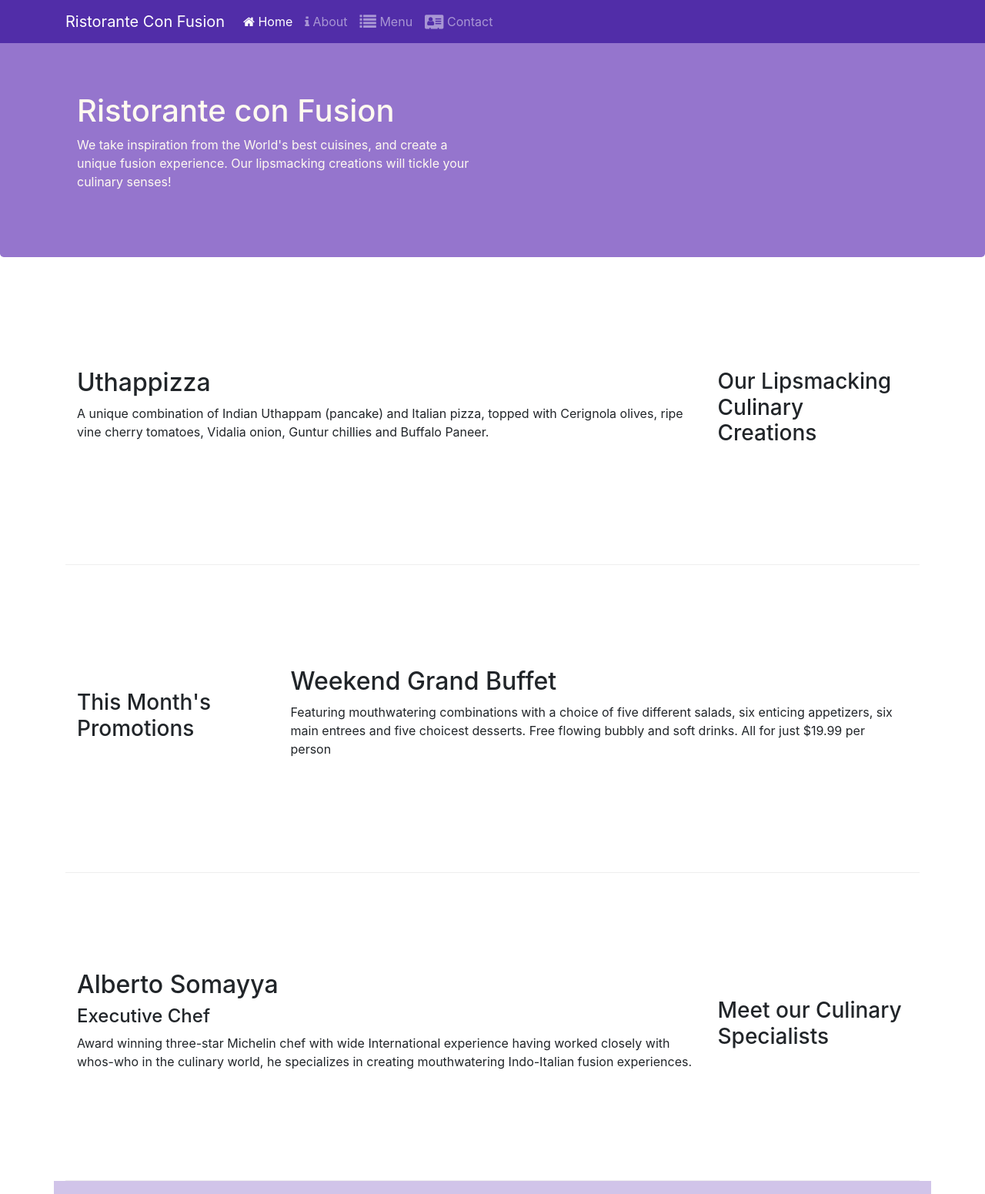
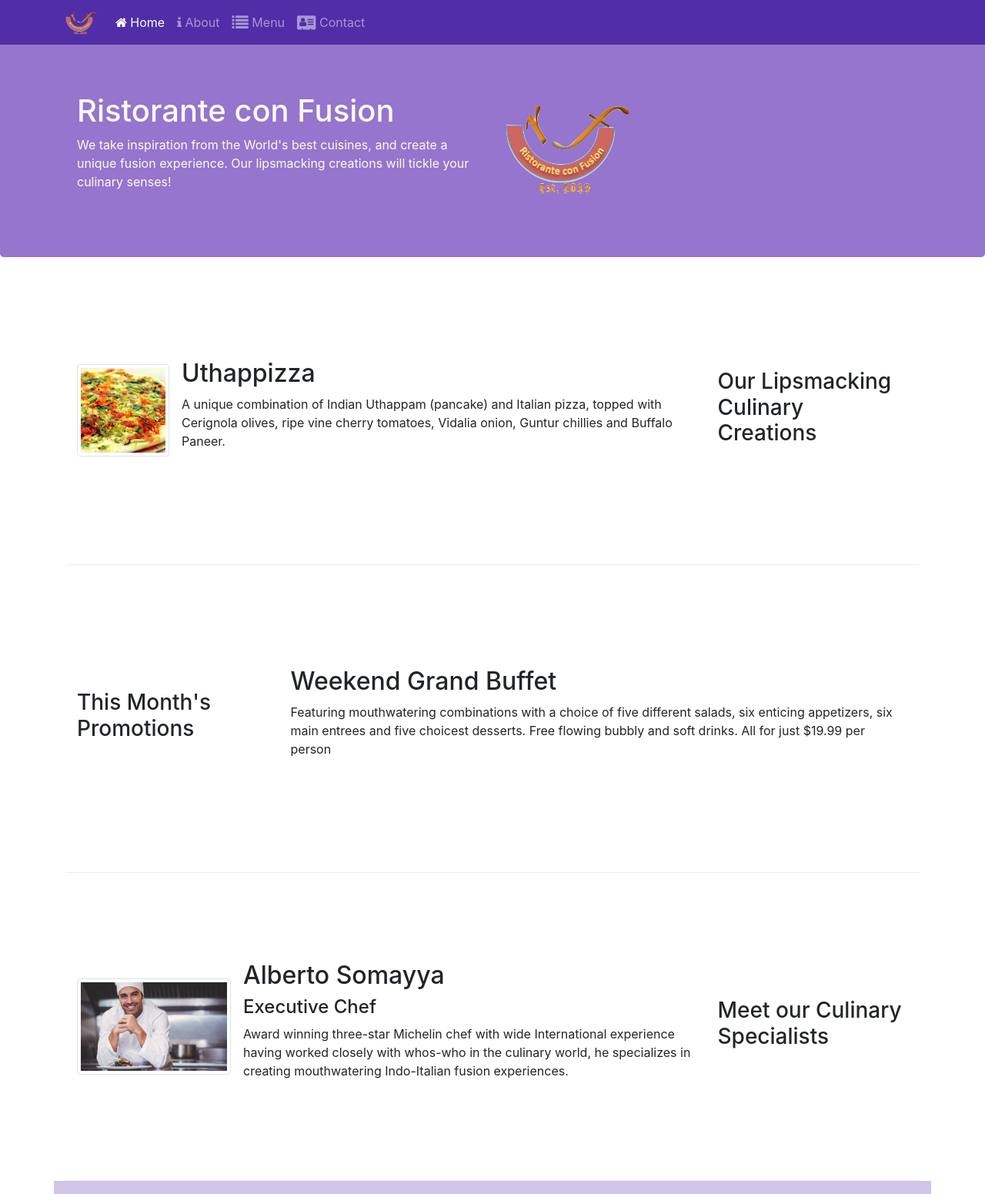
Before and after one commit to khaledbaghdadii/RestaurantWebpage, a website: page index.html in a window 1280 px wide. Shown: the top 1551 px of the page at 77% size. Drawn offline with nearby package versions, Linux system fonts and the light colour scheme.

Commit message:
Images and Media

```diff
--- a/index.html
+++ b/index.html
@@ -34,7 +34,7 @@
         <button class="navbar-toggler " type="button" data-toggle="collapse" data-target="#Navbar">
           <span class="navbar-toggler-icon"></span>
         </button>
-        <a class="navbar-brand" href="#">Ristorante Con Fusion</a>
+        <a class="navbar-brand" href="#"> <img src="img/logo.png" class="img-fluid" height="30" width="41"/></a>
         <div class="collabse navbar-collapse" id="Navbar">
           <ul class="navbar-nav mr-auto">
             <li class="nav-item active "><a class="nav-link " href="index.html"> <span class="fa fa-home"></span> Home</a></li>
@@ -57,7 +57,9 @@
               your culinary senses!
             </p>
           </div>
-          <div class="col-12 col-sm"></div>
+          <div class="col-12 col-sm align-self-center">
+            <img src="img/logo.png" class="img-fluid" />
+          </div>
         </div>
       </div>
     </header>
@@ -68,12 +70,19 @@
           <h3>Our Lipsmacking Culinary Creations</h3>
         </div>
         <div class="col col-sm order-sm-first col-md">
-          <h2>Uthappizza</h2>
-          <p>
-            A unique combination of Indian Uthappam (pancake) and Italian pizza,
-            topped with Cerignola olives, ripe vine cherry tomatoes, Vidalia
-            onion, Guntur chillies and Buffalo Paneer.
-          </p>
+          <div class="media">
+            <img class="d-flex mr-3 img-thumbnail align-self-center" src="img/uthappizza.png" alt="uthappizza">
+            <div class="media-body">
+              <h2 class="mt-0">Uthappizza</h2>
+              <p>
+                A unique combination of Indian Uthappam (pancake) and Italian pizza,
+                topped with Cerignola olives, ripe vine cherry tomatoes, Vidalia
+                onion, Guntur chillies and Buffalo Paneer.
+              </p>
+            </div>
+
+          </div>
+
         </div>
       </div>
 
@@ -97,7 +106,10 @@
           <h3>Meet our Culinary Specialists</h3>
         </div>
         <div class="col col-sm order-sm-first col-md">
-          <h2>Alberto Somayya</h2>
+          <div class="media">
+            <img class="d-flex mr-3 img-thumbnail align-self-center" src="img/alberto.png" alt="alberto" height="200" width="200">
+            <div class="media-body">
+              <h2 class="mt-0">Alberto Somayya</h2>
           <h4>Executive Chef</h4>
           <p>
             Award winning three-star Michelin chef with wide International
@@ -105,6 +117,9 @@
             world, he specializes in creating mouthwatering Indo-Italian fusion
             experiences.
           </p>
+            </div>
+          </div>
+
         </div>
       </div>
     </div>
```
Also changed, not shown: aboutus.html (+6 -2 lines), contactus.html (+6 -2 lines), img/alberto.png (added), img/buffet.png (added), img/logo.png (added), img/uthappizza.png (added), 1 other file.
